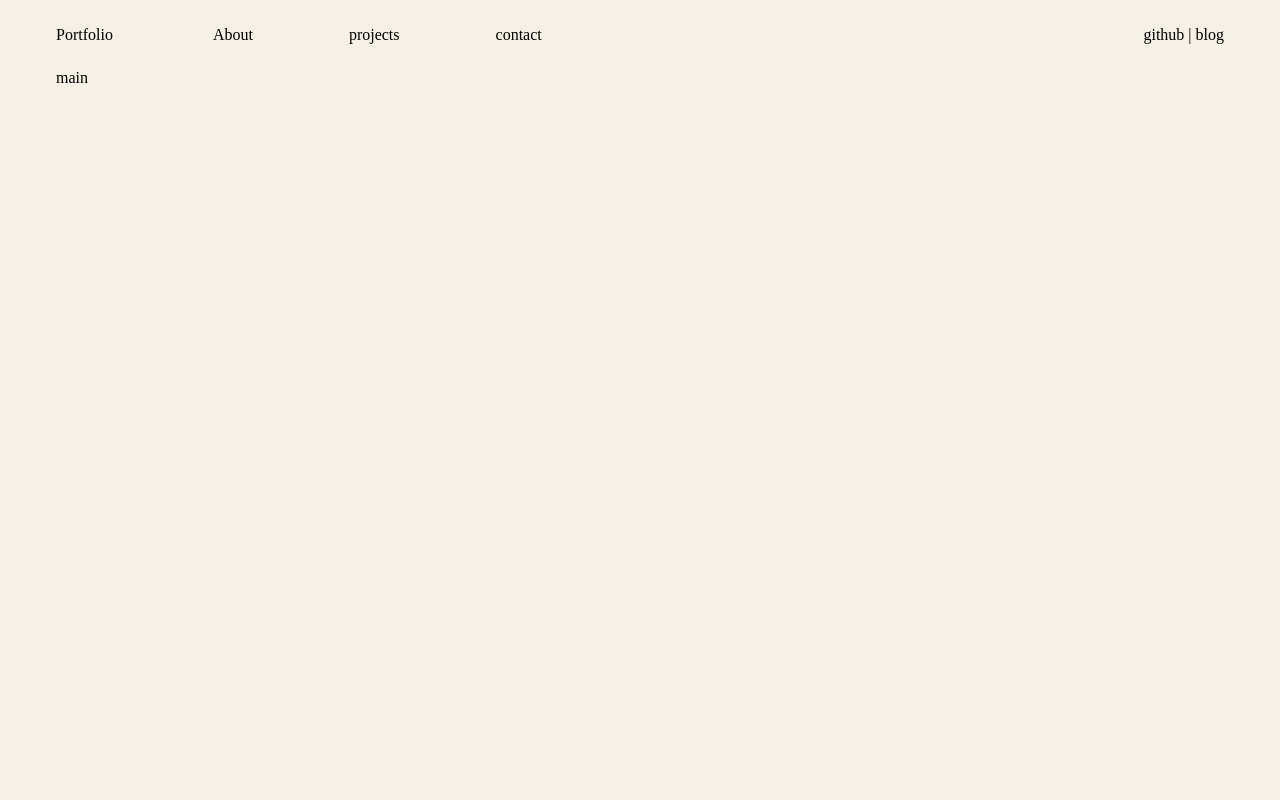
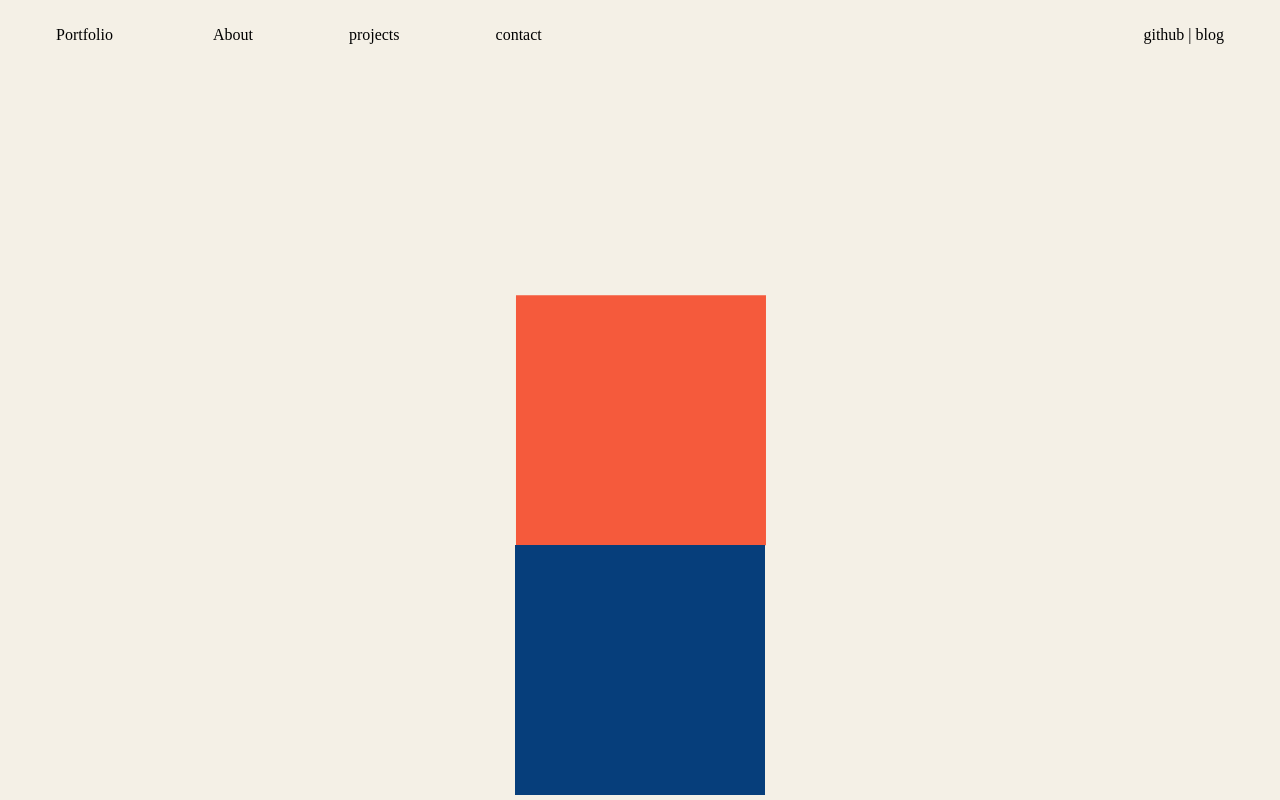
Before and after one commit to dpwl35/20203-react-portfolio, a React (Create React App) app: page / in a window 1280 px wide. Built offline with nearby package versions, Linux system fonts and the light colour scheme.

Commit message:
전체 수정

```diff
--- a/package.json
+++ b/package.json
@@ -7,6 +7,7 @@
     "@testing-library/jest-dom": "^5.17.0",
     "@testing-library/react": "^13.4.0",
     "@testing-library/user-event": "^13.5.0",
+    "matter-js": "^0.19.0",
     "react": "^18.2.0",
     "react-dom": "^18.2.0",
     "react-router-dom": "^6.17.0",
--- a/src/App.js
+++ b/src/App.js
@@ -3,14 +3,12 @@ import './App.css';
 import './styles/theme.css';
 
 /*components*/
-import Wrap from './components/wrap.js';
-
+import Wrapper from './components/Wrapper.js'
 
 function App() {
-
   return (
     <div className="App">
-      <Wrap />
+      <Wrapper />
     </div>
   );
 }
--- /dev/null
+++ b/src/components/Canvas.js
@@ -0,0 +1,110 @@
+import { Engine, Render, Runner, Mouse, MouseConstraint, Composite, Bodies } from 'matter-js';
+import { useEffect, useRef,  } from 'react';
+import '../styles/Main.css';
+
+function Canvas() {
+  const anchorRef = useRef(null);
+  const canvasRef = useRef(null);
+
+  useEffect(()=>{
+    const canvas = canvasRef.current
+    const canvasParent = canvas.parentNode
+
+    // const cw = anchorRef.current?.offsetWidth
+    // const ch = anchorRef.current?.offsetHeight
+    let cw = canvasParent.clientWidth
+    let ch = canvasParent.clientHeight
+
+    function resize() {
+      cw = canvasParent.clientWidth
+      ch = canvasParent.clientHeight
+      canvas.style.width = cw + 'px'
+      canvas.style.height = ch + 'px'
+      canvas.width = cw
+      canvas.height = ch
+    }
+
+    let engine, render, runner, mouse, mouseConstraint
+
+    initScene()
+    initMouse()
+    initGround()
+    initImageBoxes()
+
+    canvas.addEventListener('mousewheel', ()=> {
+      addRect(mouse.position.x, mouse.position.y, 50, 50)
+    })
+
+    function initScene() {
+      engine = Engine.create()
+      render = Render.create({
+        canvas: canvas,
+        engine: engine,
+        options: {width: cw, height: ch, wireframes: false, background: '#1b1b19'}
+      })
+      runner = Runner.create()
+
+      Render.run(render)
+      Runner.run(runner, engine)
+    }
+    function initMouse() {
+      mouse = Mouse.create()
+      mouseConstraint = MouseConstraint.create(engine, {
+        mouse: mouse
+      })
+      Composite.add(engine.world, mouseConstraint)
+    }
+    // function initGround() {
+    //   const segments = 4
+    //   const deg = (Math.PI * 2) / segments
+    //   const width = 10
+    //   const radius = cw / 2 + width / 2
+    //   //const height = ch
+    //   const height = radius * Math.tan(deg / 2) * 2
+
+    //   for (let i = 0; i < segments; i++){
+    //     const theta = deg * i
+    //     const x = radius * Math.cos(theta) + cw / 2
+    //     const y = radius * Math.sin(theta) + ch / 2
+    //     //addRect(x, y, width, height, { isStatic: true, angle: theta})
+    //     addRect(x, y, width, height, { isStatic: true, angle: theta, render: {lineWidth: 15} })
+    //   }
+    // }
+    function initGround() {
+      const ground = [
+        Bodies.rectangle(cw/2, ch, cw, 10, { isStatic: true, render: {fillStyle: 'transparent',strokeStyle: 'transparent'} }),
+        Bodies.rectangle(cw/2, 0, cw, 10, { isStatic: true, render: {fillStyle: 'transparent',strokeStyle: 'transparent'} }),
+        Bodies.rectangle(cw, ch/2, 10, ch, { isStatic: true, render: {fillStyle: 'transparent',strokeStyle: 'transparent'} }),
+        Bodies.rectangle(0, ch/2, 10, ch, { isStatic: true, render: {fillStyle: 'transparent',strokeStyle: 'transparent'} })
+      ]
+      Composite.add(engine.world, ground)
+    }
+
+    function initImageBoxes(){
+      addRect(cw/2, ch/2, 250, 250)
+      addRect(cw/2, ch/2, 250, 250)
+    }
+
+    function addRect(x, y, w, h, options = {}) {
+      const rect = Bodies.rectangle(x, y, w, h, options)
+      Composite.add(engine.world, rect)
+    }
+
+
+    window.addEventListener('resize', resize)
+    resize()
+
+    //console.log(anchorRef.current?.offsetWidth) // 컴포넌트의 width
+    //console.log(anchorRef.current?.offsetHeight) // 컴포넌트의 height
+
+  }, [])
+
+  return (
+    <div className="main-canvas" ref={anchorRef}>
+      <canvas ref={canvasRef} > </canvas>
+    </div>
+  );
+}
+
+
+export default Canvas;
--- a/src/components/wrap.js
+++ b/src/components/Wrapper.js
@@ -1,24 +1,25 @@
-import { Routes, Route} from 'react-router-dom';
+import {Routes, Route} from 'react-router-dom';
 
-import '../styles/wrap.css';
+import '../styles/Wrap.css';
 
-import Nav from './nav.js';
-function Wrap(props){
+/*components*/
+import Nav from './Nav.js';
+import Canvas from './Canvas.js'
 
+function Wrapper(){
   return(
     <div>
       <Nav />
       <section>
         <Routes>
-          <Route path="/"  element={<>main</>}/>
+          <Route path="/"  element={ <Canvas /> }/>
           <Route path="/about" element={ <>about</> } />
           <Route path="/projects" element={ <>projects</> } />
           <Route path="/contact" element={ <>contact</> } />
         </Routes>
       </section>
-
     </div>
   )
 }
 
-export default Wrap;
+export default Wrapper;
--- /dev/null
+++ b/src/styles/Main.css
@@ -0,0 +1,12 @@
+.main-canvas {
+   height: 100%;
+   display: flex;
+   align-items: center;
+   justify-content: center;
+   position: relative;
+}
+
+.main-canvas > canvas {
+  position: absolute;
+  background: transparent !important;
+}
--- a/src/styles/wrap.css
+++ b/src/styles/wrap.css
@@ -15,6 +15,6 @@
   gap: 6rem;
 }
 section {
-  height: calc(100% - 4.375rem);
+  height: calc(100vh - 4.375rem);
   padding: 0 3.5rem;
 }
```
Also changed, not shown: src/components/section.js (deleted), 1 other file (tests, documents, lock files or other folders).
